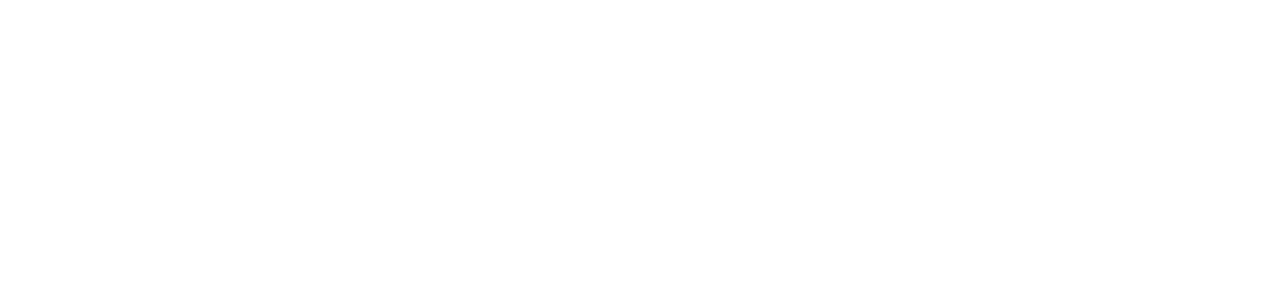
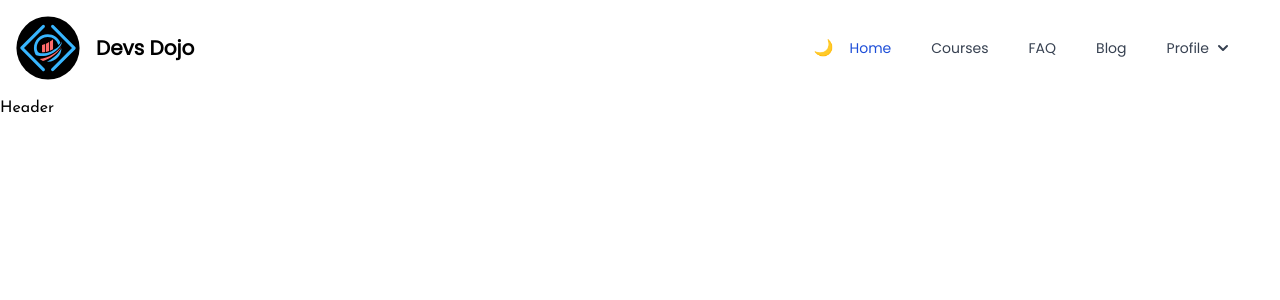
Before and after one commit to bilashism/devs-dojo, a React (Vite) app: page / in a window 1280 px wide. Shown: the top 300 px of the page. Built offline with nearby package versions, Linux system fonts and the light colour scheme.

Commit message:
basic route setup

```diff
--- a/src/App.jsx
+++ b/src/App.jsx
@@ -1,10 +1,9 @@
+import { RouterProvider } from "react-router-dom";
 import "./App.css";
+import { router } from "./routes/PublicRoute";
+
 function App() {
-  return (
-    <div className="App">
-      <div></div>
-    </div>
-  );
+  return <RouterProvider router={router}></RouterProvider>;
 }
 
 export default App;
--- /dev/null
+++ b/src/components/ErrorPage/ErrorPage.jsx
@@ -0,0 +1,13 @@
+import React from "react";
+import { Link } from "react-router-dom";
+
+const ErrorPage = () => {
+  return (
+    <div>
+      <h2>Error happened!</h2>
+      <Link to="/">Go back to home page</Link>
+    </div>
+  );
+};
+
+export default ErrorPage;
--- /dev/null
+++ b/src/components/Header/Header.jsx
@@ -0,0 +1,11 @@
+import React from "react";
+
+const Header = () => {
+  return (
+    <div>
+      <h2>Header</h2>
+    </div>
+  );
+};
+
+export default Header;
--- /dev/null
+++ b/src/components/Navbar/Navbar.jsx
@@ -0,0 +1,150 @@
+import React, { useState } from "react";
+import { Link } from "react-router-dom";
+
+const Navbar = () => {
+  const [menuOpen, setMenuOpen] = useState(false);
+  const [menuDropDownOpen, setMenuDropDownOpen] = useState(false);
+
+  return (
+    <nav className="py-4 bg-white border-gray-200 dark:bg-gray-900 dark:border-gray-700">
+      <div className="container flex flex-wrap justify-between items-center mx-auto px-4">
+        <Link to="/" className="flex items-center gap-4">
+          <svg
+            xmlns="http://www.w3.org/2000/svg"
+            className="w-16 h-16"
+            viewBox="0 0 375 375">
+            <circle cx="187.5" cy="187.5" r="185" />
+            <path
+              d="M205.254 222.246c38.332-17.43 63.703-47.64 64.66-73.754-8.195 21.602-30.441 43.63-60.945 57.496-22.172 10.082-44.727 14.04-63.715 12.371-32.031-5.144-23.211-44.293-20.383-52.566.05-.137.094-.273.145-.41.027-.07.05-.133.078-.2 9.101-24.663 32.82-42.253 60.652-42.253 29.75 0 54.793 20.105 62.309 47.46 4.472-4.57 8.453-9.308 11.89-14.12-12.207-28.926-40.824-49.235-74.199-49.235-44.476 0-80.531 36.047-80.531 80.508 0 4.797.426 9.488 1.23 14.05 0 0-.004-.003-.007-.003.027.148.058.297.085.445.047.27.098.535.149.8.066.345.137.688.207 1.036.047.234.098.473.148.715.078.367.164.73.25 1.098.047.21.098.425.149.64.09.383.183.77.285 1.153.047.195.098.386.148.582.106.398.215.796.325 1.195.05.176.097.355.152.531.117.406.234.805.36 1.211a72.785 72.785 0 00.543 1.727c.058.164.109.332.163.496.137.398.278.797.418 1.195.059.172.118.34.18.512.14.387.285.773.43 1.156.039.098.07.195.11.293h.003a80.078 80.078 0 005.7 11.848c21.714 10.586 55.78 9.132 89.01-5.977"
+              fill="#38b6ff"
+            />
+            <path
+              d="M266.004 178.54c-10.996 16.194-27.988 32.503-49.488 46.183-26.524 16.875-54.63 26.379-78.118 27.945a80.281 80.281 0 0019.829 10.559c16.117-4.672 33.09-12.278 49.457-22.692 28.554-18.164 49.168-40.972 58.32-61.996"
+              fill="#ff6b6b"
+            />
+            <path
+              d="M220.988 242.148c-12.808 10.54-26.27 19.192-39.574 25.79 1.43.074 2.879.113 4.332.113 1.066 0 2.176-.031 3.297-.074 0 .003-.004.003-.008.003.102-.003.2-.011.297-.015.176-.008.344-.012.52-.02l.007-.007c42.227-2.125 75.88-36.766 76.403-79.387-9.461 18.031-24.934 36.863-45.274 53.597"
+              fill="#38b6ff"
+            />
+            <path
+              d="M175.629 162.117v48.356c5.95-1.215 12.039-2.942 18.18-5.188v-52.3a176.767 176.767 0 01-6.676 3.652 172.031 172.031 0 01-11.504 5.48zm-23.14 50.469c5.777.195 11.878-.219 18.179-1.215v-47.207c-6.258 2.469-12.367 4.426-18.18 5.863zm46.277-62.574v53.355a148.593 148.593 0 0018.18-8.969v-57.593c-5.321 4.547-11.43 9.007-18.18 13.207"
+              fill="#ff6b6b"
+            />
+            <path
+              d="M166.89 53.895a9.002 9.002 0 00-12.765 0L27.735 180.609c-3.528 3.536-3.528 9.266 0 12.801l126.39 126.715a9.009 9.009 0 0012.766 0c3.527-3.535 3.527-9.266 0-12.8L46.883 187.007 166.89 66.695c3.527-3.535 3.527-9.265 0-12.8zm41.212 267.203a8.98 8.98 0 006.382 2.652 8.98 8.98 0 006.383-2.652l126.387-126.715a9.06 9.06 0 000-12.797L220.867 54.87a9.009 9.009 0 00-12.765 0 9.06 9.06 0 000 12.797l120.003 120.316L208.102 308.3a9.06 9.06 0 000 12.797zm0 0"
+              fill="#38b6ff"
+            />
+          </svg>
+          <span className="self-center text-xl font-semibold whitespace-nowrap dark:text-white">
+            Devs Dojo
+          </span>
+        </Link>
+        <div className="flex justify-end flex-grow">
+          <button
+            type="button"
+            className="block py-2 pr-4 pl-3 text-gray-700 rounded hover:bg-gray-100 md:hover:bg-transparent md:border-0 md:hover:text-blue-700 md:p-0 dark:text-gray-400 md:dark:hover:text-white dark:hover:bg-gray-700 dark:hover:text-white md:dark:hover:bg-transparent">
+            🌙
+          </button>
+        </div>
+        <button
+          onClick={() => setMenuOpen(!menuOpen)}
+          type="button"
+          className="inline-flex justify-center items-center ml-3 text-gray-400 rounded-lg md:hidden hover:text-gray-900 focus:outline-none focus:ring-2 focus:ring-blue-300 dark:text-gray-400 dark:hover:text-white dark:focus:ring-gray-500"
+          aria-controls="mobile-menu-2"
+          aria-expanded="false">
+          <span className="sr-only">Open main menu</span>
+          <svg
+            className="w-6 h-6"
+            aria-hidden="true"
+            fill="currentColor"
+            viewBox="0 0 20 20"
+            xmlns="http://www.w3.org/2000/svg">
+            <path
+              fillRule="evenodd"
+              d="M3 5a1 1 0 011-1h12a1 1 0 110 2H4a1 1 0 01-1-1zM3 10a1 1 0 011-1h12a1 1 0 110 2H4a1 1 0 01-1-1zM3 15a1 1 0 011-1h12a1 1 0 110 2H4a1 1 0 01-1-1z"
+              clipRule="evenodd"></path>
+          </svg>
+        </button>
+        <div
+          className={`${menuOpen ? "" : "hidden"} w-full md:block md:w-auto`}>
+          <ul className="flex flex-col gap-2 p-4 mt-4 bg-gray-50 rounded-lg border border-gray-100 md:flex-row md:space-x-8 md:mt-0 md:text-sm md:font-medium md:border-0 md:bg-white dark:bg-gray-800 md:dark:bg-gray-900 dark:border-gray-700">
+            <li>
+              <Link
+                href="/"
+                className="block py-2 pr-4 pl-3 text-white bg-blue-700 rounded md:bg-transparent md:text-blue-700 md:p-0 md:dark:text-white dark:bg-blue-600 md:dark:bg-transparent"
+                aria-current="page">
+                Home
+              </Link>
+            </li>
+
+            <li>
+              <Link
+                to="/courses"
+                className="block py-2 pr-4 pl-3 text-gray-700 rounded hover:bg-gray-100 md:hover:bg-transparent md:border-0 md:hover:text-blue-700 md:p-0 dark:text-gray-400 md:dark:hover:text-white dark:hover:bg-gray-700 dark:hover:text-white md:dark:hover:bg-transparent">
+                Courses
+              </Link>
+            </li>
+            <li>
+              <Link
+                to="/faq"
+                className="block py-2 pr-4 pl-3 text-gray-700 rounded hover:bg-gray-100 md:hover:bg-transparent md:border-0 md:hover:text-blue-700 md:p-0 dark:text-gray-400 md:dark:hover:text-white dark:hover:bg-gray-700 dark:hover:text-white md:dark:hover:bg-transparent">
+                FAQ
+              </Link>
+            </li>
+            <li>
+              <Link
+                to="/blog"
+                className="block py-2 pr-4 pl-3 text-gray-700 rounded hover:bg-gray-100 md:hover:bg-transparent md:border-0 md:hover:text-blue-700 md:p-0 dark:text-gray-400 md:dark:hover:text-white dark:hover:bg-gray-700 dark:hover:text-white md:dark:hover:bg-transparent">
+                Blog
+              </Link>
+            </li>
+            <li className="relative">
+              <button
+                onClick={() => setMenuDropDownOpen(!menuDropDownOpen)}
+                className="flex justify-between items-center py-2 pr-4 pl-3 w-full font-medium text-gray-700 rounded hover:bg-gray-100 md:hover:bg-transparent md:border-0 md:hover:text-blue-700 md:p-0 md:w-auto dark:text-gray-400 dark:hover:text-white dark:focus:text-white dark:border-gray-700 dark:hover:bg-gray-700 md:dark:hover:bg-transparent">
+                Profile
+                <svg
+                  className="ml-1 w-5 h-5"
+                  aria-hidden="true"
+                  fill="currentColor"
+                  viewBox="0 0 20 20"
+                  xmlns="http://www.w3.org/2000/svg">
+                  <path
+                    fillRule="evenodd"
+                    d="M5.293 7.293a1 1 0 011.414 0L10 10.586l3.293-3.293a1 1 0 111.414 1.414l-4 4a1 1 0 01-1.414 0l-4-4a1 1 0 010-1.414z"
+                    clipRule="evenodd"></path>
+                </svg>
+              </button>
+              {/* Profile Dropdown menu */}
+              <div
+                className={`${
+                  menuDropDownOpen ? "" : `hidden`
+                } absolute top-full mt-2 right-auto bottom-auto left-0 z-10 w-44 font-normal bg-white rounded shadow dark:bg-gray-700`}>
+                <ul
+                  className="py-1 text-sm text-gray-700 dark:text-gray-400"
+                  aria-labelledby="dropdownLargeButton">
+                  <li>
+                    <a
+                      href="#"
+                      className="block py-2 px-4 hover:bg-gray-100 dark:hover:bg-gray-600 dark:hover:text-white">
+                      Settings
+                    </a>
+                  </li>
+                </ul>
+                <div className="py-1">
+                  <a
+                    href="#"
+                    className="block py-2 px-4 text-sm text-gray-700 hover:bg-gray-100 dark:hover:bg-gray-600 dark:text-gray-400 dark:hover:text-white">
+                    Sign out
+                  </a>
+                </div>
+              </div>
+            </li>
+          </ul>
+        </div>
+      </div>
+    </nav>
+  );
+};
+
+export default Navbar;
--- /dev/null
+++ b/src/pages/Main/Main.jsx
@@ -0,0 +1,14 @@
+import React from "react";
+import { Outlet } from "react-router-dom";
+import Navbar from "../../components/Navbar/Navbar";
+
+const Main = () => {
+  return (
+    <>
+      <Navbar />
+      <Outlet />
+    </>
+  );
+};
+
+export default Main;
--- /dev/null
+++ b/src/routes/PublicRoute.jsx
@@ -0,0 +1,14 @@
+import React from "react";
+import { createBrowserRouter } from "react-router-dom";
+import ErrorPage from "../components/ErrorPage/ErrorPage";
+import Header from "../components/Header/Header";
+import Main from "../pages/Main/Main";
+
+export const router = createBrowserRouter([
+  {
+    path: "/",
+    element: <Main />,
+    children: [{ path: "/", element: <Header /> }],
+    errorElement: <ErrorPage />
+  }
+]);
```
